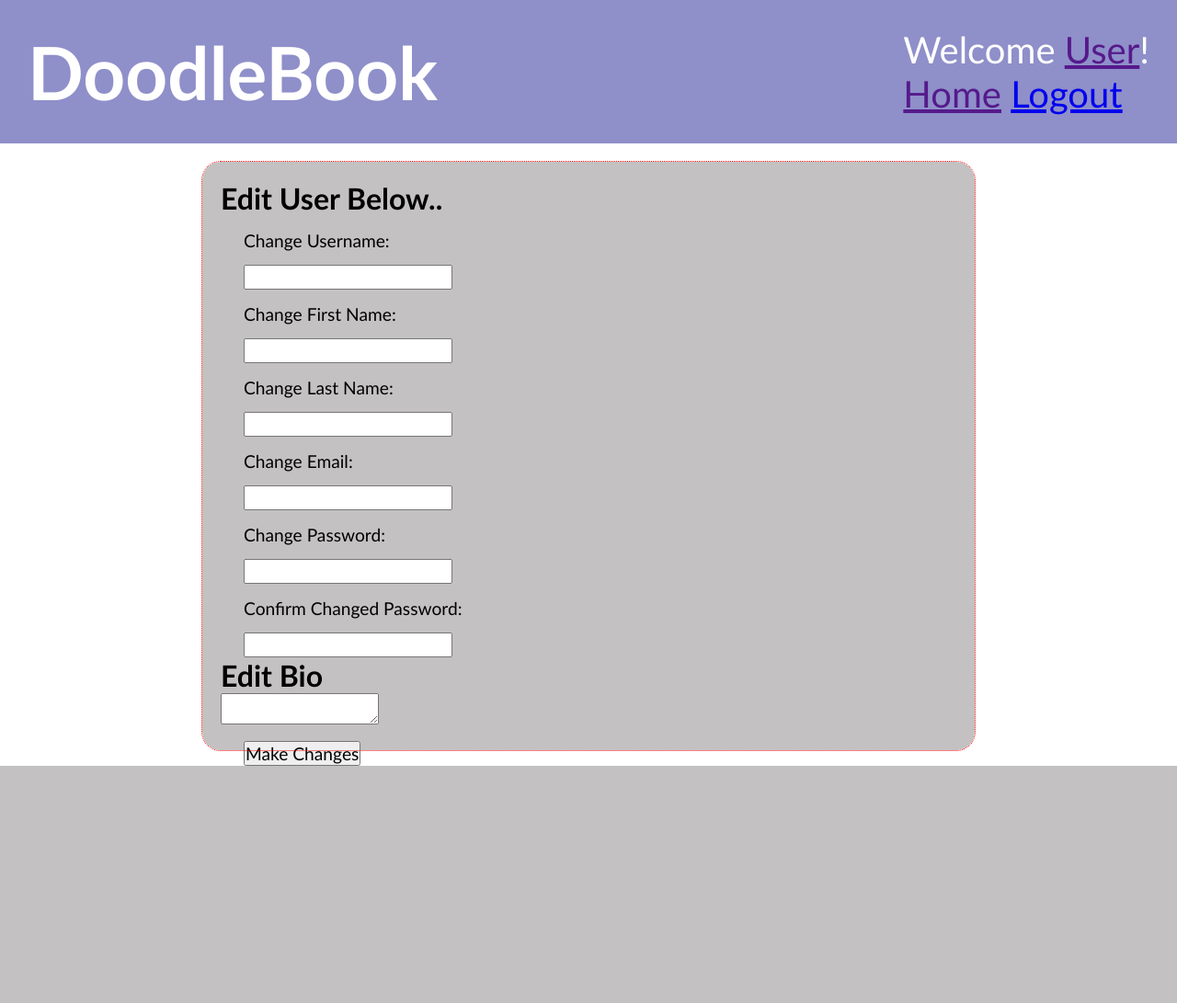
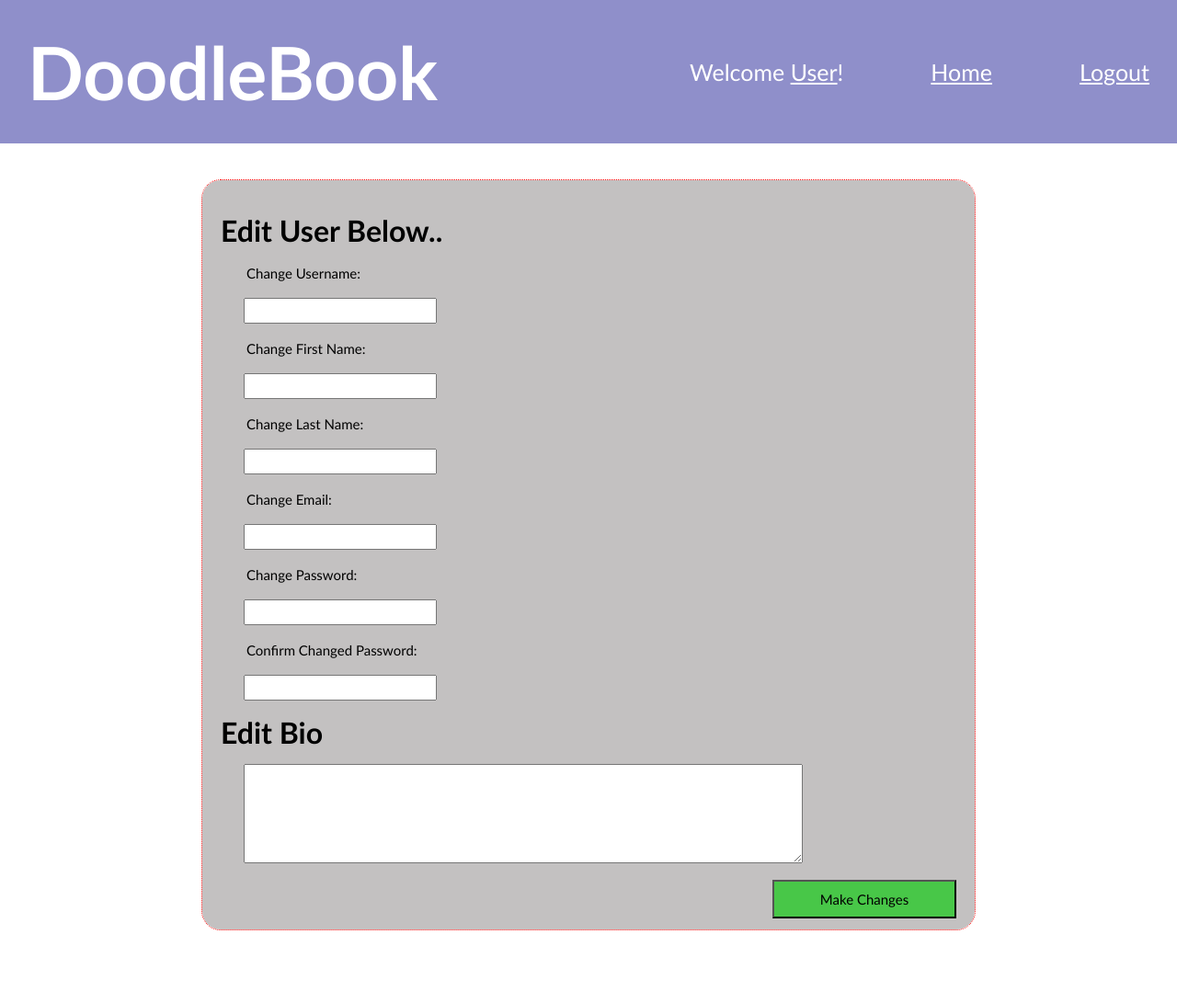
Before and after one commit to Derek-Mactal/DoodleBook, a Django app: page /edit in a window 1280 px wide. Shown: the whole page at 92% size. Before the commit the page ends 833 px from the top, so only its background shows below. Run offline with Django 3.2, Linux system fonts and the light colour scheme.

Commit message:
Changed user edit page

```diff
--- a/Doodle_App/static/css/edit_user.css
+++ b/Doodle_App/static/css/edit_user.css
@@ -13,43 +13,56 @@ header{
     color: white;
     padding: 30px;
 }
-header ul{
-    list-style-type: none;
+
+header .nav {
     display: flex;
-    margin-left: -20px;
-
+    align-items: center;
+    justify-content: space-between;
+    font-size: 25px;
+    width: 500px;
 }
-header ul li{
-    display: inline;
-    align-items: center;
+header .nav a {
+    color: white;
 }
-header ul li a{
-    margin-left: 100px;
-}
-            .logout{
-                margin-left: 800px;
-            }
 
 .container{
     margin: auto;
-    margin-top: 20px;
+    margin-top: 40px;
     outline: red dotted 1px;
     background-color: rgb(195, 193, 193);
     display: block;
     /* justify-content: flex-start; */
     border-radius: 20px;
     width: 800px;
-    height: 600px;
+    height: 775px;
     padding: 20px;
+    margin-bottom: 80px;
+}
+
+
+.container h1 {
+    margin-top: 15px;
 }
 .container label,input{
     display:block;
-    font-size: larger;
+    font-size: 15px;
     margin-left: 25px;
     margin-top:15px;
+    width: 200px;
+    padding: 3px;
+}
+
+.container textarea {
+    width: 600px;
+    height: 100px;
+    margin-left: 25px;
+    margin-top: 15px;
+    font-size: 15px;
+    padding: 3px;
 }
     .submit{
         display: block;
         justify-self: self-end;
-        background-color: rgb(72, 199, 72)
+        background-color: rgb(72, 199, 72);
+        padding: 10px;
     }
--- a/Doodle_App/templates/edit_user.html
+++ b/Doodle_App/templates/edit_user.html
@@ -36,7 +36,7 @@
                 <input type = "password" name = "password_confirmation">
                 <h1>Edit Bio</h1>
                 <textarea></textarea>
-                <input type = "submit" value = "Make Changes">
+                <input class="submit" type = "submit" value = "Make Changes">
             <div>
         </form>
     </div>
```
